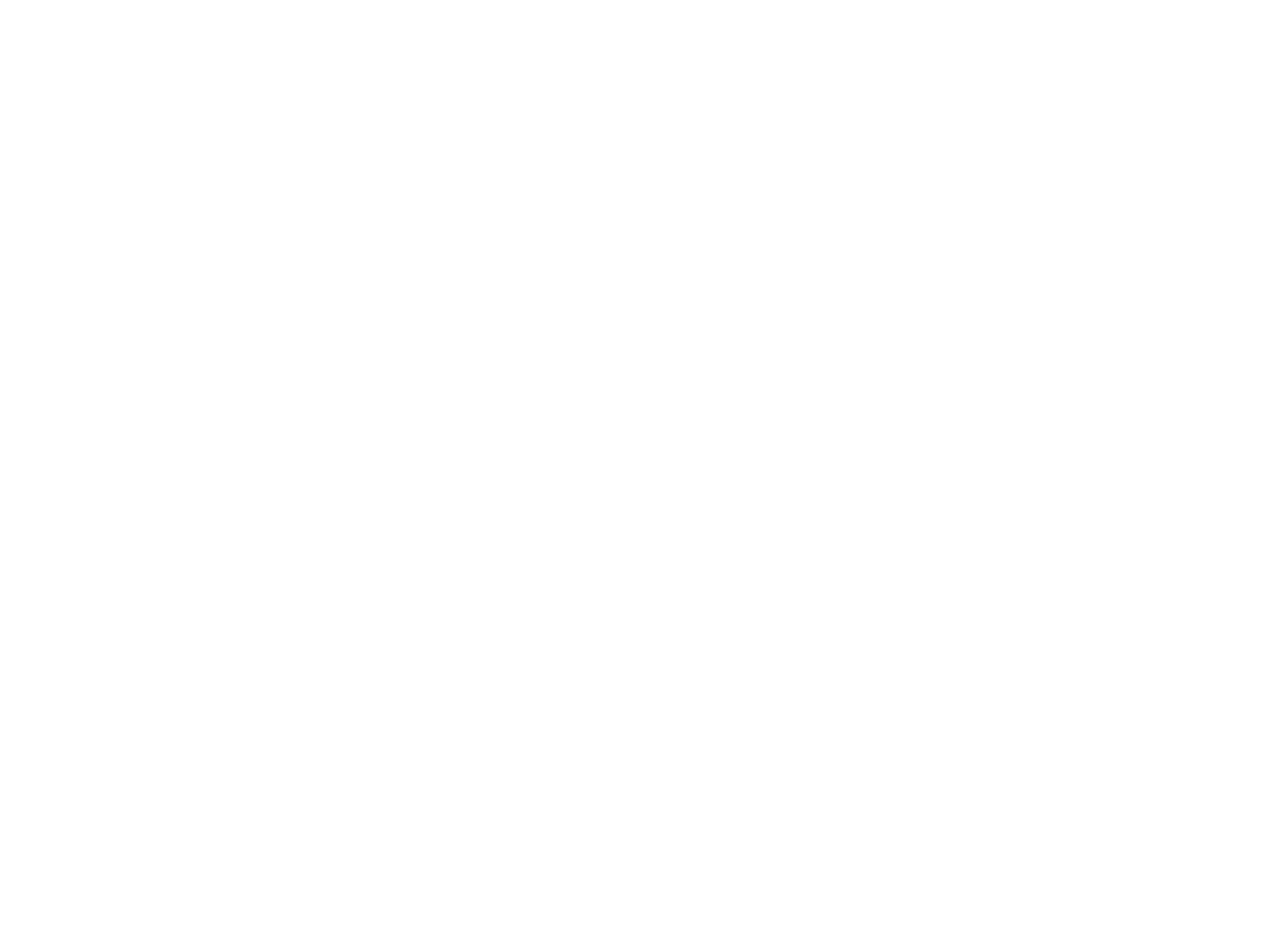
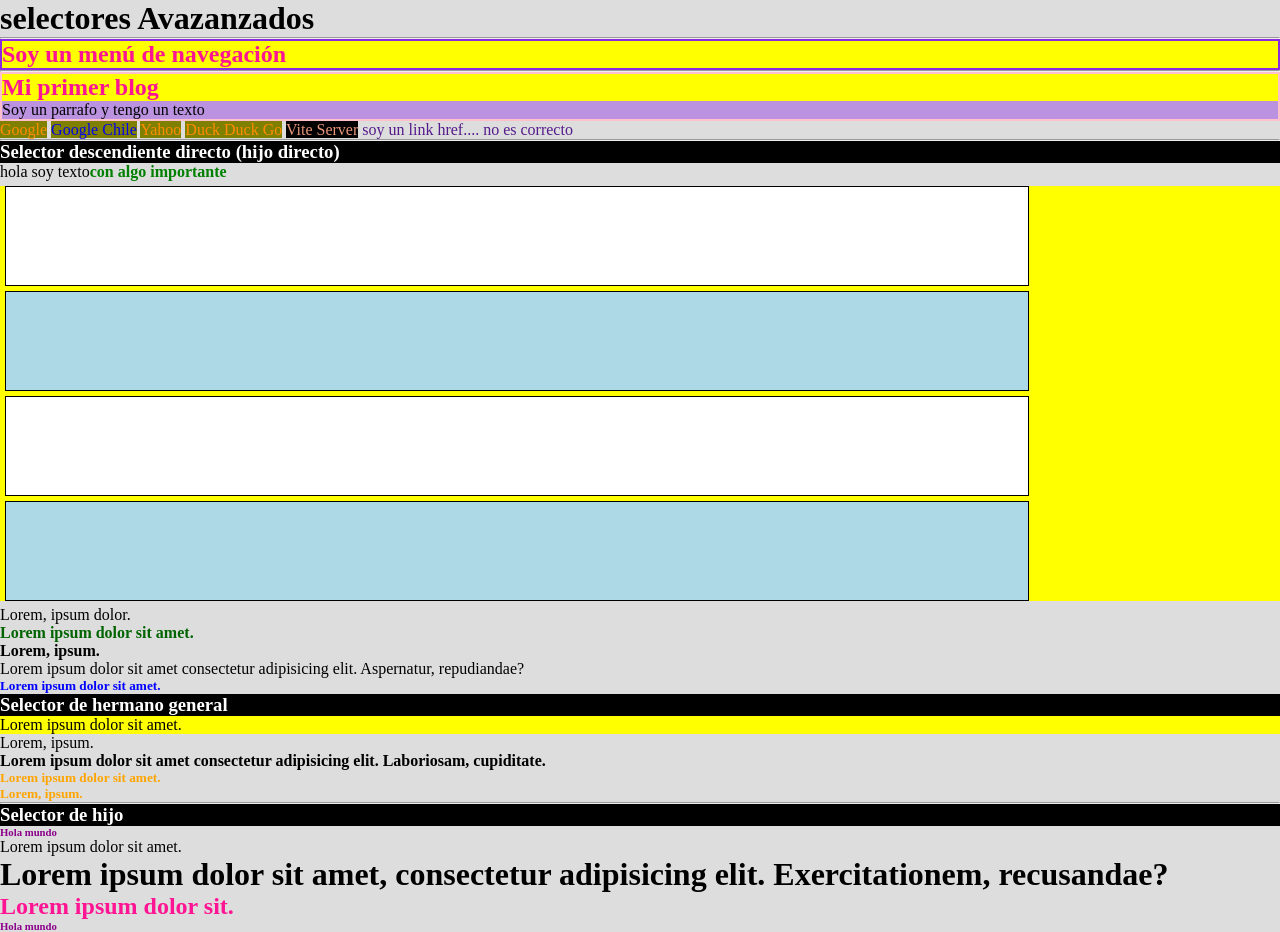
Before and after one commit to FlorAmado/clase-01, a website built with Vite: page clase-04/01-selectores-avanzados/index.html in a window 1280 px wide. Before the commit the page ends 800 px from the top, so only its background shows below. Built offline with nearby package versions, Linux system fonts and the light colour scheme.

Commit message:
terminando con selectores avanzados

```diff
--- a/clase-04/01-selectores-avanzados/index.html
+++ b/clase-04/01-selectores-avanzados/index.html
@@ -1,12 +1,85 @@
 <!doctype html>
-<html lang="en">
+<html lang="es">
+
 <head>
   <meta charset="UTF-8" />
   <meta name="viewport" content="width=device-width, initial-scale=1.0" />
   <title>01-selectores-avanzados</title>
 </head>
+
 <body>
+  <h1>selectores Avazanzados</h1>
+  <hr>
+
+  <!--  .borde>section>h2{Soy un menú de navegación} -->
+  <div class="borde">
+    <section>
+      <h2>Soy un menú de navegación</h2>
+    </section>
+  </div>
+  <hr>
+
+  <!--  section#seccion>h2.titulo{Mi primer blog}+p{Soy un parrafo y tengo un texto} -->
+  <section id="seccion">
+    <h2 class="titulo">Mi primer blog</h2>
+    <p>Soy un parrafo y tengo un texto</p>
+  </section>
+
+  <!-- a[href=https://google.com.ar]{Google} -->
+    <a href="https://google.com.ar">Google</a>
+    <a href="https://google.com.cl">Google Chile</a>
+    <a href="https://yahoo.com.ar">Yahoo</a>
+    <a href="https://duckduckgo.com.ar">Duck Duck Go</a>
+    <a href="http://localhost:5173">Vite Server</a>
+
+    <a href="">soy un link href.... no es correcto</a>
+  <hr>
+
+  <h3>Selector descendiente directo (hijo directo)</h3>
+
+  <p>hola soy texto<strong>con algo importante</strong></p>
+<!--
+    section#importante.seccion-roja>article+article.destacado+articulo+articulo.destacado -->
+  <section id="importante" class="seccion-roja">
+    <article></article>
+    <article class="destacado"></article>
+    <article></article>
+    <article class="destacado"></article>
+  </section>
+
+ <!-- div>p+span+h4+span+h5 -->
+    <div>
+      <p>Lorem, ipsum dolor.</p>
+      <span>Lorem ipsum dolor sit amet.</span>
+      <h4>Lorem, ipsum.</h4>
+      <span>Lorem ipsum dolor sit amet consectetur adipisicing elit. Aspernatur, repudiandae?</span>
+      <h5>Lorem ipsum dolor sit amet.</h5>
+    </div>
+
+    <h3>Selector de hermano general</h3>
+
+<!-- div>p.parrafito+p>span^h4+h5+h5 -->
+    <div>
+      <p class="parrafito">Lorem ipsum dolor sit amet.</p>
+      <p><span>Lorem, ipsum.</span></p>
+      <h4>Lorem ipsum dolor sit amet consectetur adipisicing elit. Laboriosam, cupiditate.</h4>
+      <h5>Lorem ipsum dolor sit amet.</h5>
+      <h5>Lorem, ipsum.</h5>
+    </div>
+
+    <hr>
+    <h3>Selector de hijo</h3>
+    <!-- div>h6+kp+h1+h2+h6 -->
+    <div>
+      <h6>Hola mundo</h6>
+      <p>Lorem ipsum dolor sit amet.</p>
+      <h1>Lorem ipsum dolor sit amet, consectetur adipisicing elit. Exercitationem, recusandae?</h1>
+      <h2>Lorem ipsum dolor sit.</h2>
+      <h6>Hola mundo</h6>
+    </div>
+
 
   <script type="module" src="/src/main.js"></script>
 </body>
+
 </html>
--- a/clase-04/01-selectores-avanzados/src/style.css
+++ b/clase-04/01-selectores-avanzados/src/style.css
@@ -0,0 +1,123 @@
+/* selector */
+*{
+  margin: 0;
+  padding: 0;
+  box-sizing: border-box;
+}
+
+/* selector de etiqueta */
+body{
+  background-color: #ddd;
+}
+
+h2{
+  color: deeppink;
+}
+
+/* selector de clase (.) */
+.borde{
+  border: 2px solid blueviolet;
+}
+
+/* selector de id */
+
+#seccion{
+  background-color: #ba92e0;
+  border: 2px solid #ffc0cb;
+}
+
+[href]{
+  text-decoration: none; /* pierde el subrayado */
+
+}
+[href="https://google.com.ar"]{
+  text-decoration: none; /* pierde el subrayado */
+  color: darkred;
+}
+
+[class]{
+  background-color: yellow;
+}
+
+/* seleccionar todos los elementos que comiencen con el valor del atributo href en https */
+[href^="https"]{
+  background-color: olive;
+}
+
+/* Seleccionar todos los elementos que terminan en href en 5173 */
+
+[href$="5173"]{
+  color: darksalmon;
+  background-color: black;
+}
+
+/* Selecionar todos los elementos que tengan dentro del href las palabra .com.ar */
+
+[href*=".com.ar"] {
+    color: darkorange;
+}
+
+h3{
+  background-color: black;
+  color: white;
+}
+
+/* Permite selccionar todo los elementos que son directamente hijos de otro elemento */
+
+p > strong{
+  color: green;
+}
+
+section#importante.seccion-roja > article{
+  background-color: white;
+  width: 80%;
+  height: 100px;
+  border: 1px solid black;
+  margin: 5px;
+}
+
+section#importante.seccion-roja > article.destacado{
+  background-color: lightblue;
+}
+
+/*! selector de hermanos adyacentes */
+/* permite seleccionar unicamente elementos que siguen del primer elemento */
+
+p + span{
+  font-weight: bolder;
+  color: darkgreen;
+}
+
+span + h5{
+  color: palevioletred;
+}
+
+span + h5{
+  color: blue;
+}
+
+/* ! selctor de hermano general */
+/*  permite seleccionar todos los elementos que siguen despues del primer elemento */
+
+/*  alt + 126 -> virgrgulilla ~ */
+
+p.parrafito ~ h5{
+  color: orange;
+
+}
+
+/* ! selccionar de hijo */
+
+/* permite selccionar a lkos hijos que etsan dentro del padre */
+
+div h6{
+  color: darkmagenta;
+
+}
+
+/*
+tag    0001
+.class 0010
+#id    0100
+inline 1000
+*/
```
Lines whose indentation alone changed are shown as unchanged.
